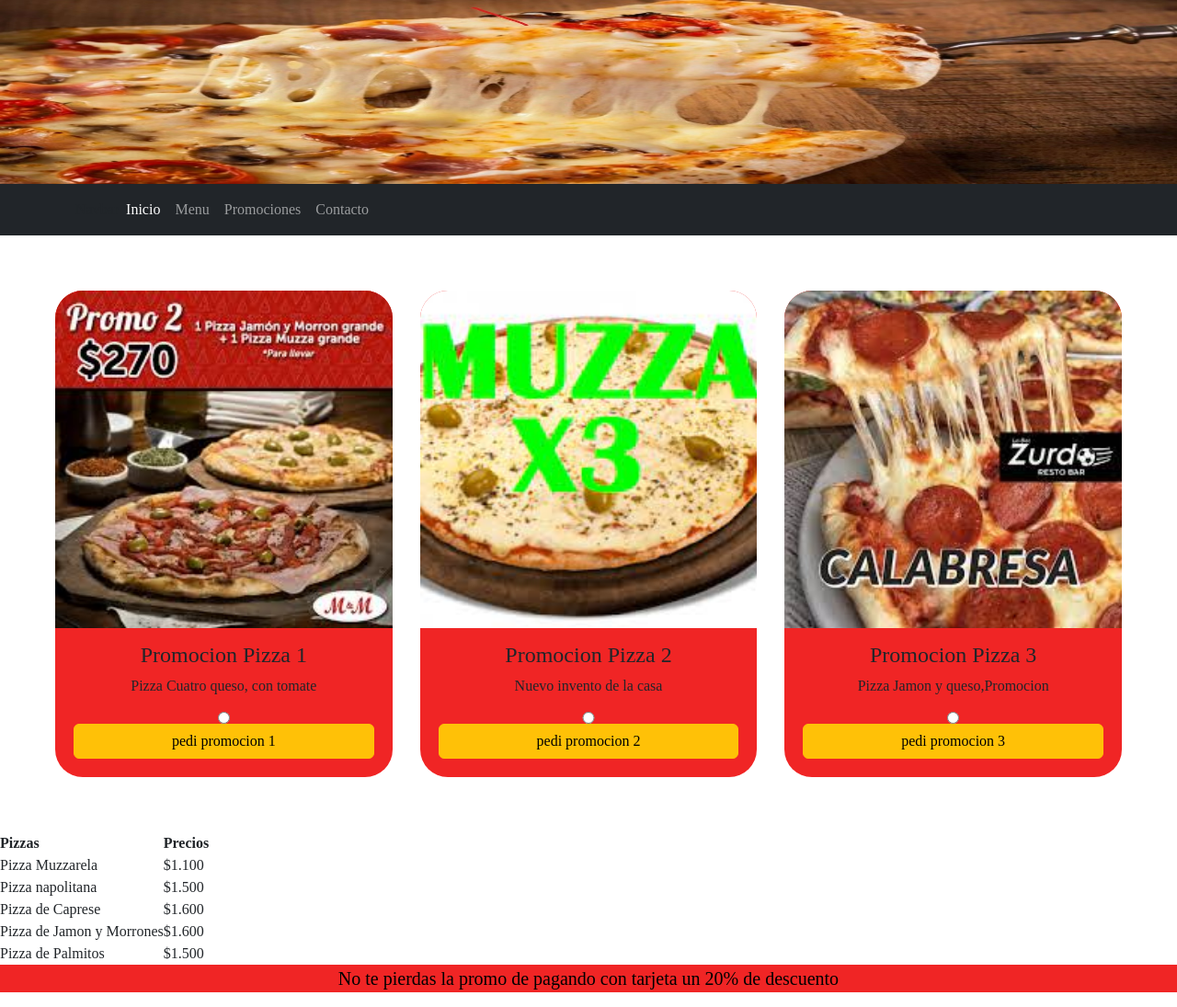
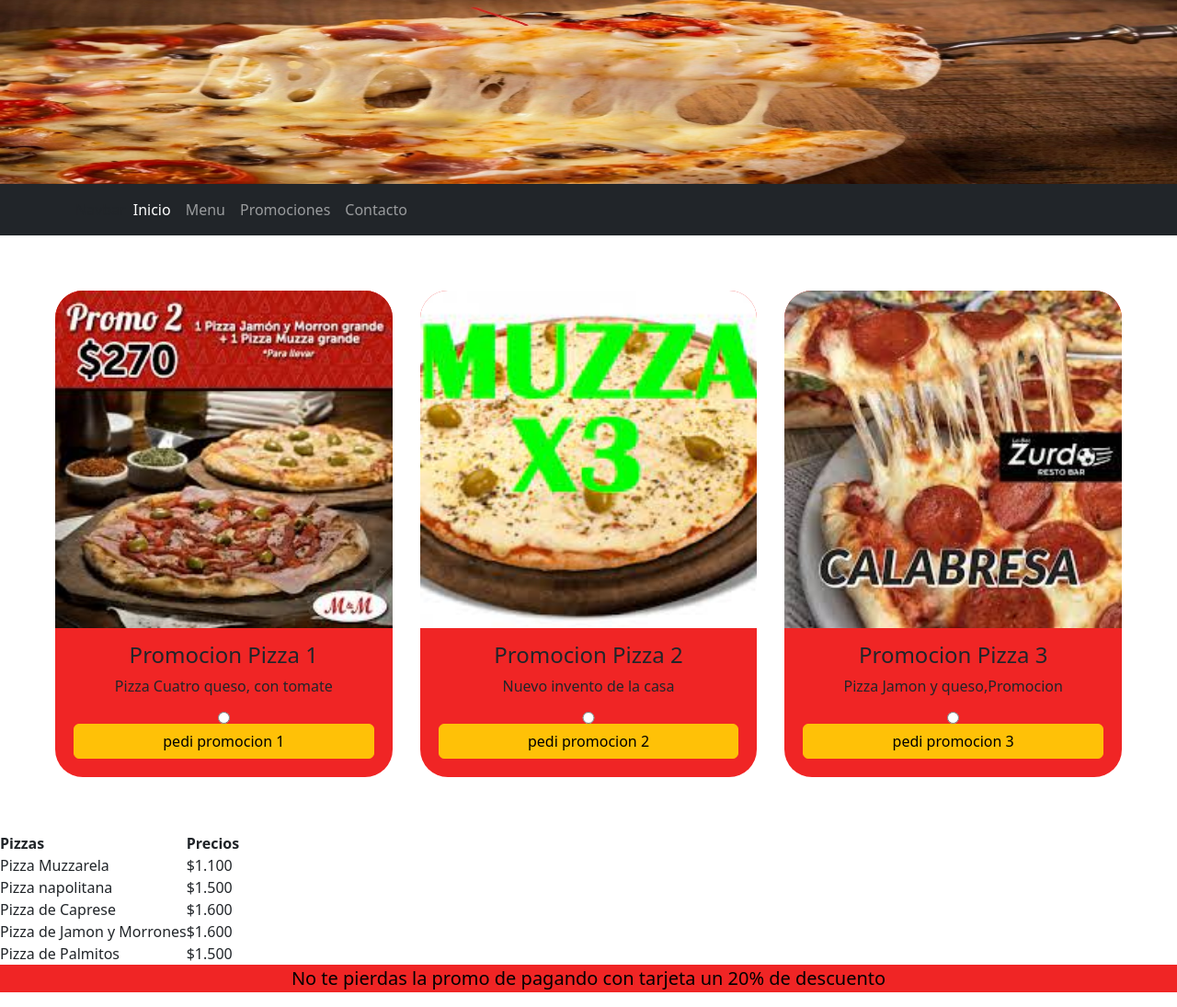
Before and after one commit to alejoani/entrega, a plain HTML site: page paginas/menu.html in a window 1280 px wide. Shown: the whole page at 92% size. Drawn offline with nearby package versions, Linux system fonts and the light colour scheme.

Commit message:
borrado de fuente en reset, y agregado de menusection en parcials

```diff
--- a/paginas/menu.html
+++ b/paginas/menu.html
@@ -85,8 +85,8 @@
 
         </div>
     </section>
-    <section class="section">
-        <div class="section__table">
+    <section class="section_table">
+        <div class="section_table">
         <table >
             <thead class="section__table__head">
                 <th  class="section__table__text">Pizzas</th>
--- /dev/null
+++ b/scss/styles/parcials/_menusection.scss
@@ -0,0 +1,6 @@
+.section_table{
+    background-color: red;
+    text-align: center;
+    font-size: 15px;
+
+}
--- a/scss/styles/parcials/_reset.scss
+++ b/scss/styles/parcials/_reset.scss
@@ -2,7 +2,6 @@
     margin: 0%;
     padding: 0%;
     box-sizing: border-box;
-    font-family: $fontKanit;
 
     &::selection{
         background-color: $secondaricolor;
--- a/scss/styles/parcials/_variables.scss
+++ b/scss/styles/parcials/_variables.scss
@@ -1,6 +1,4 @@
 @import url('https://fonts.googleapis.com/css2?family=Kanit:wght@100;300;400;600;800&display=swap');
-
-$fontKanit: 'Times New Roman', Times, serif;
 
 $maincolor: rgba(238, 0, 0, 0.856);
 $secondaricolor:rgba(153, 23, 23, 0.76);
```
Also changed, not shown: scss/style.css, scss/styles/parcials/_buttom.scss (deleted), 1 other file.
